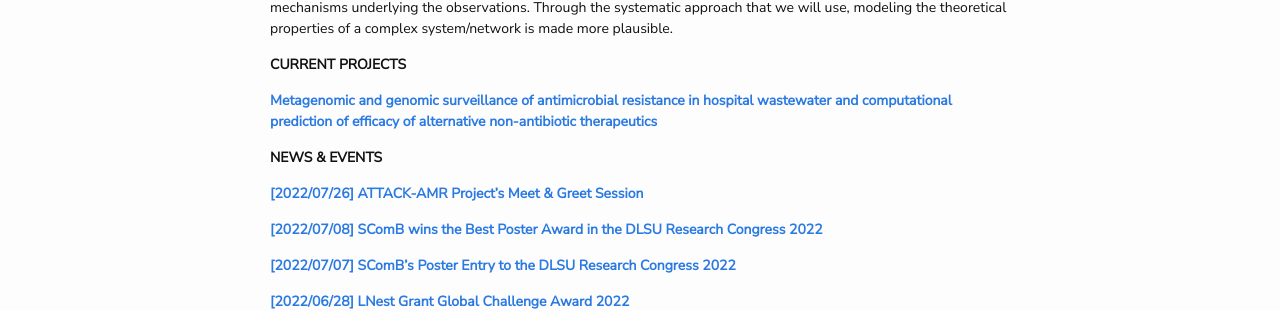
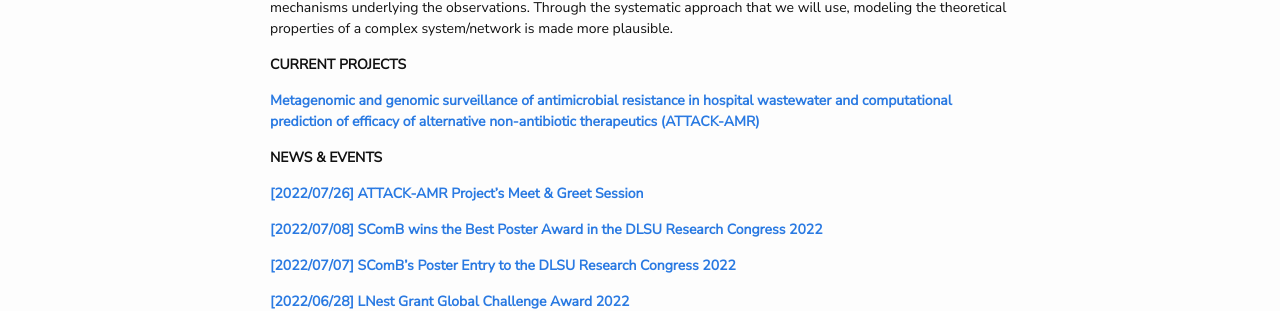
Before and after one commit to dlsu-scomb/dlsu-scomb.github.io, a Jekyll site: the page built from index.md, in a window 1280 px wide. Shown: the part 244-555 px from the top of the page. Built offline with Jekyll 4.4.1, drawn with Linux system fonts in a browser that asks for light colours; nearby versions of some CDN libraries; a style sheet for code colours, icons or effects is not loaded.

Commit message:
Added ATTACK-AMR to the project

```diff
--- a/index.md
+++ b/index.md
@@ -8,7 +8,7 @@ layout: home
 
 **CURRENT PROJECTS**
 
-[**Metagenomic and genomic surveillance of antimicrobial resistance in hospital wastewater and computational prediction of efficacy of alternative non-antibiotic therapeutics**](/projects/#attack_amr)
+[**Metagenomic and genomic surveillance of antimicrobial resistance in hospital wastewater and computational prediction of efficacy of alternative non-antibiotic therapeutics (ATTACK-AMR)**](/projects/#attack_amr)
 
 **NEWS & EVENTS**
 
```
Also changed, not shown: projects.md (+1 -1 lines).
